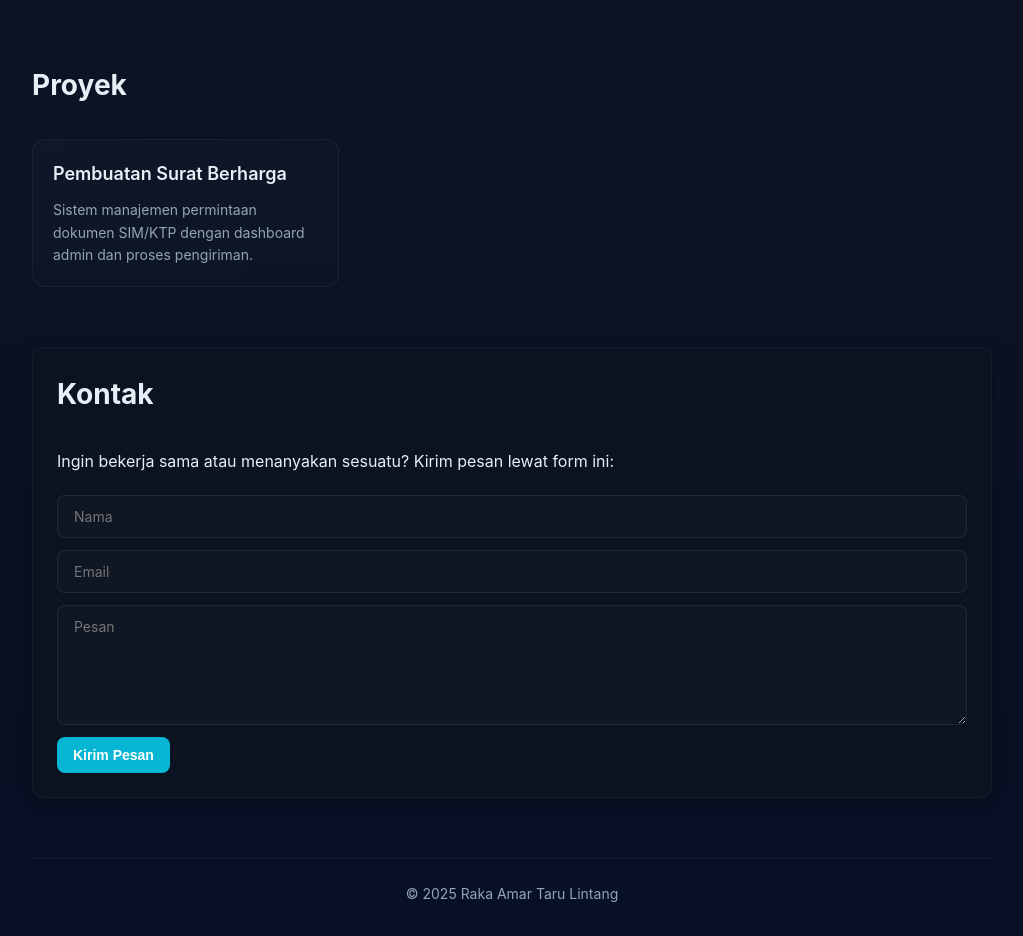
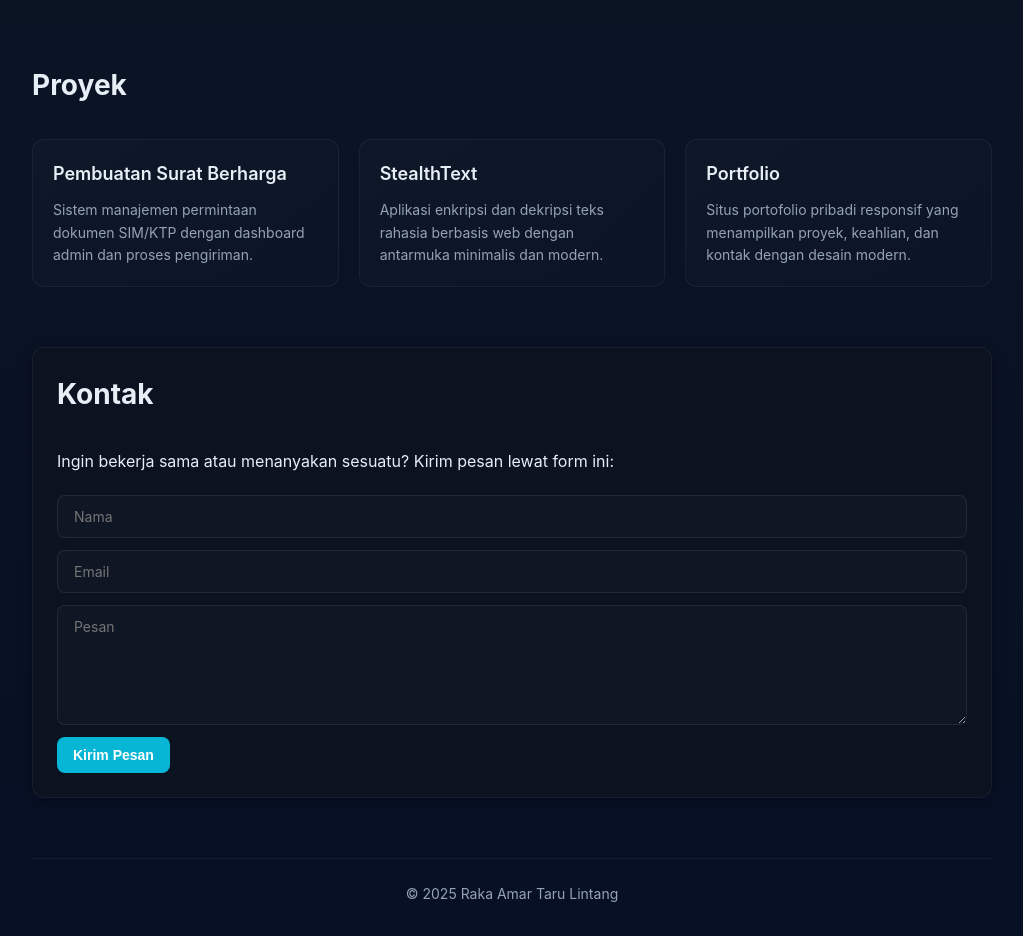
Before and after one commit to RakaAmar18/Portfolio, a plain HTML site: page index.html in a window 1280 px wide. Shown: the part 780-1716 px from the top of the page, without its empty margins (128-1151 px from the left). Drawn offline with Linux system fonts and the light colour scheme.

Commit message:
Update index.html

```diff
--- a/index.html
+++ b/index.html
@@ -149,6 +149,8 @@
     }
 
     .project{
+      text-decoration: none;
+      color: inherit;
       padding:20px;
       background:linear-gradient(135deg, rgba(255,255,255,0.02), rgba(255,255,255,0.01));
       border-radius:var(--radius);
@@ -157,6 +159,7 @@
       border:1px solid rgba(255,255,255,0.05);
     }
     .project:hover{
+      text-decoration: none;
       transform:translateY(-6px);
       box-shadow:0 12px 28px rgba(6,182,212,0.25);
       border-color:rgba(6,182,212,0.4);
@@ -347,13 +350,22 @@
     <section id="projects" style="margin-bottom:60px">
       <h2 class="section-title">Proyek</h2>
       <div class="project-list">
-        <article class="project">
+        <a class="project" href="https://github.com/RakaAmar18/Pembuatan-Surat-Berharga.git" target="_blank">
           <h3>Pembuatan Surat Berharga</h3>
           <p>Sistem manajemen permintaan dokumen SIM/KTP dengan dashboard admin dan proses pengiriman.</p>
-        </article>
+        </a>
+
+        <a class="project" href="https://github.com/RakaAmar18/secretcode.git" target="_blank">
+          <h3>StealthText</h3>
+          <p>Aplikasi enkripsi dan dekripsi teks rahasia berbasis web dengan antarmuka minimalis dan modern.</p>
+        </a>
+
+        <a class="project" href="https://github.com/RakaAmar18/Portfolio.git" target="_blank">
+          <h3>Portfolio</h3>
+          <p>Situs portofolio pribadi responsif yang menampilkan proyek, keahlian, dan kontak dengan desain modern.</p>
+        </a>
       </div>
     </section>
-
     <section id="contact">
       <div class="card">
         <h2 class="section-title">Kontak</h2>
```
